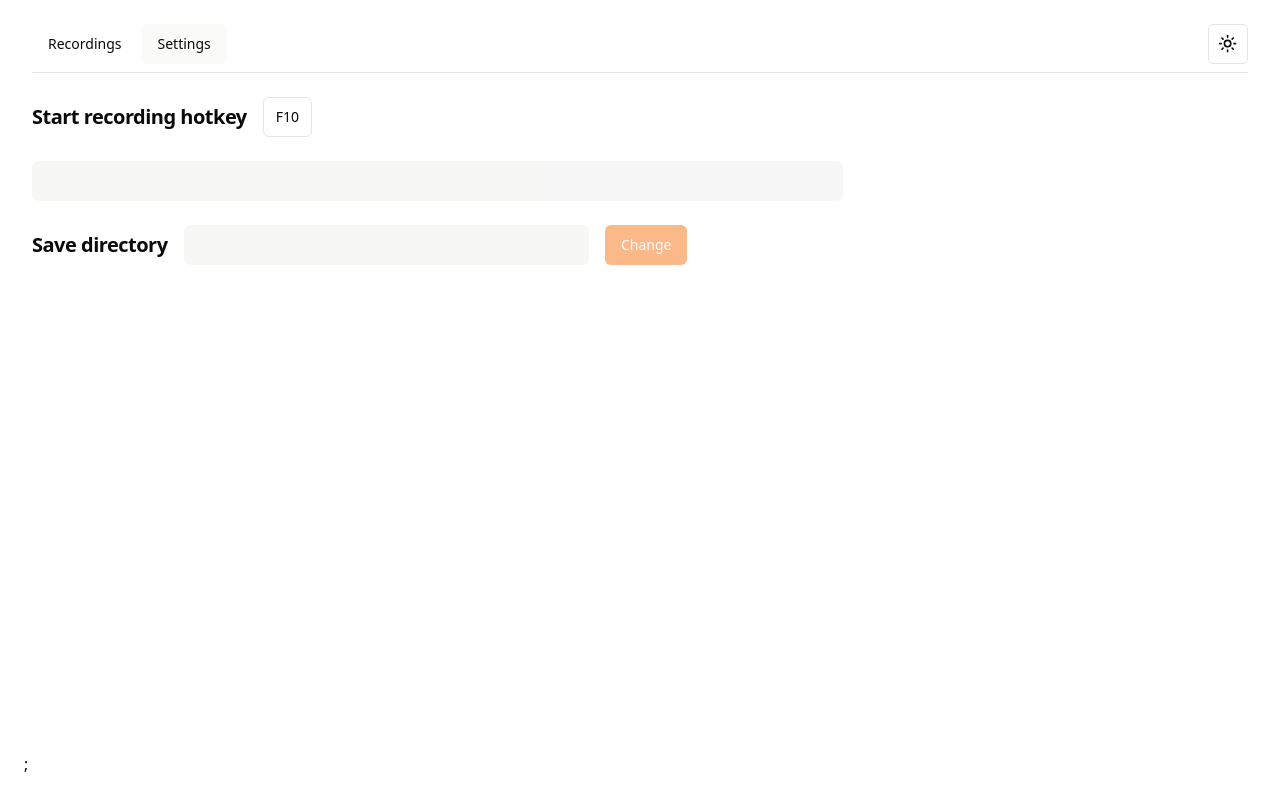
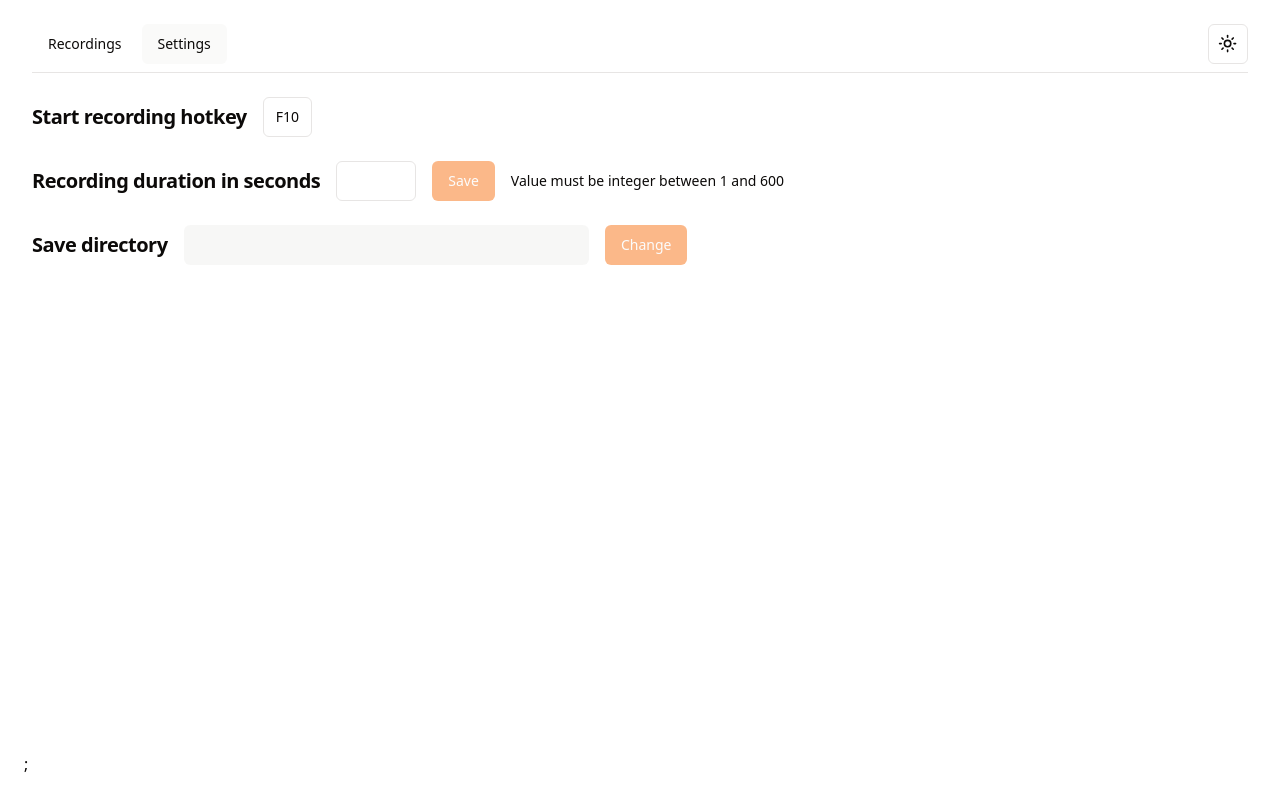
Before and after one commit to stachujone5/acap, a Next.js app: page /settings in a window 1280 px wide. Built offline with nearby package versions, Linux system fonts and the light colour scheme.

Commit message:
Recording duration input validation

```diff
--- a/src/app/settings/page.tsx
+++ b/src/app/settings/page.tsx
@@ -2,7 +2,7 @@
 
 import { Button } from "@/ui/button";
 import { Toggle } from "@/ui/toggle";
-import { useRef, useState } from "react";
+import { useEffect, useState } from "react";
 import { dialog } from "@tauri-apps/api";
 import { useMutation, useQueryClient } from "@tanstack/react-query";
 import { updateConfigKey } from "@/utils/bindings";
@@ -11,6 +11,8 @@ import { Skeleton } from "@/ui/skeleton";
 import { Input } from "@/ui/input";
 import { Label } from "@/ui/label";
 import { z } from "zod";
+
+const recordingDurationSchema = z.coerce.number().int().min(1).max(600);
 
 const handleSavePathChange = async () => {
 	const pathSelectedByUser = await dialog.open({
@@ -31,7 +33,10 @@ const handleRecordingDurationChange = (newRecordingDuration: number) => {
 const Settings = () => {
 	const [pressed, setPressed] = useState(false);
 	const [key, setKey] = useState("F10");
-	const recordingDurationInputRef = useRef<HTMLInputElement>(null);
+	const [recordingDurationInputValue, setRecordingDurationInputValue] = useState("");
+	const isRecordingDurationInputValueCorrect = recordingDurationSchema.safeParse(
+		recordingDurationInputValue,
+	).success;
 
 	const queryClient = useQueryClient();
 	const { data: config } = useConfig();
@@ -46,10 +51,14 @@ const Settings = () => {
 		onSuccess: (newConfig) => queryClient.setQueryData(CONFIG_QUERY_KEY, newConfig),
 	});
 
+	useEffect(() => {
+		if (config) {
+			setRecordingDurationInputValue(config.recording_duration_in_secs.toString());
+		}
+	}, [config]);
+
 	const handleFormSubmit = (e: React.FormEvent<HTMLFormElement>) => {
-		const inputValue = recordingDurationInputRef.current?.value;
-
-		const parsedValue = z.coerce.number().int().min(1).max(600).safeParse(inputValue);
+		const parsedValue = recordingDurationSchema.safeParse(recordingDurationInputValue);
 
 		if (parsedValue.success) {
 			changeRecordingDuration(parsedValue.data);
@@ -78,22 +87,28 @@ const Settings = () => {
 				{pressed && <p>Listening for keyboard input</p>}
 			</div>
 
-			{config ? (
-				<form className="flex h-10 w-2/3 items-center gap-4" onSubmit={handleFormSubmit}>
-					<Label htmlFor="recording_duration">Recording duration in seconds</Label>
+			<form className="flex h-10 items-center gap-4" onSubmit={handleFormSubmit}>
+				<Label htmlFor="recording_duration">Recording duration in seconds</Label>
+				{true ? (
 					<Input
-						ref={recordingDurationInputRef}
+						onChange={(e) => setRecordingDurationInputValue(e.currentTarget.value)}
+						value={recordingDurationInputValue}
 						id="recording_duration"
 						className="w-20"
-						defaultValue={config.recording_duration_in_secs}
 					/>
-					<Button disabled={isRecordingDurationLoading} type="submit">
-						Save
-					</Button>
-				</form>
-			) : (
-				<Skeleton className="h-10 w-2/3" />
-			)}
+				) : (
+					<Skeleton className="h-10 w-20" />
+				)}
+				<Button
+					disabled={isRecordingDurationLoading || !isRecordingDurationInputValueCorrect}
+					type="submit"
+				>
+					Save
+				</Button>
+				{!isRecordingDurationInputValueCorrect && (
+					<p className="text-sm">Value must be integer between 1 and 600</p>
+				)}
+			</form>
 
 			<div className="flex h-10 items-center gap-4">
 				<p className="text-xl font-semibold tracking-tight">Save directory</p>
```
